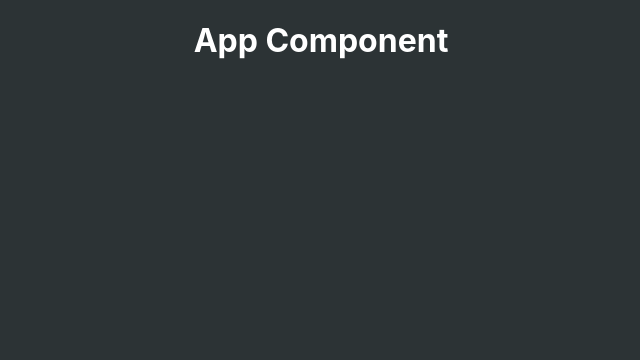
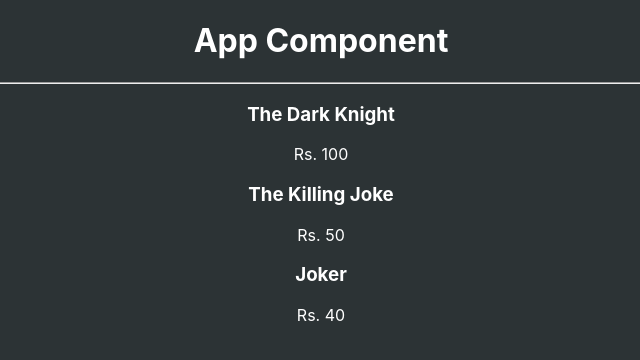
Before and after one commit to aadarshp31/learning-React-Js, a React (Create React App) app in the folder statemanagement/: page / in a window 1280 px wide. Shown: the top 360 px of the page, without its empty margins (319-959 px from the left). Built offline with nearby package versions, Linux system fonts and the light colour scheme.

Commit message:
Created a simple state and props based movie list app with movie as the child component to movielist.

```diff
--- a/statemanagement/public/index.html
+++ b/statemanagement/public/index.html
@@ -10,7 +10,6 @@
       content="Web site created using create-react-app"
     />
     <link rel="apple-touch-icon" href="%PUBLIC_URL%/logo192.png" />
-    <link rel="manifest" href="%PUBLIC_URL%/manifest.json" />
     <title>React App</title>
   </head>
   <body>
--- a/statemanagement/src/App.js
+++ b/statemanagement/src/App.js
@@ -1,9 +1,13 @@
 import React from 'react';
 import './App.css';
+import MovieList from "./components/MovieList"
 
 function App() {
   return (
-    <h1>App Component</h1>
+    <div>
+      <h1>App Component</h1>
+      <MovieList />
+    </div>
   );
 }
 
--- /dev/null
+++ b/statemanagement/src/components/Movie.js
@@ -0,0 +1,12 @@
+import React from "react";
+
+const Movie = ({ name, price }) => {
+	return (
+		<div>
+			<h3>{name}</h3>
+			<p>{price}</p>
+		</div>
+	);
+};
+
+export default Movie;
--- /dev/null
+++ b/statemanagement/src/components/MovieList.js
@@ -0,0 +1,32 @@
+import React, { useState } from "react";
+import Movie from "./Movie";
+
+const MovieList = () => {
+	const [movies, setMovies] = useState([
+		{
+			name: "The Dark Knight",
+			price: "Rs. 100",
+			id: 12345,
+		},
+		{
+			name: "The Killing Joke",
+			price: "Rs. 50",
+			id: 12346,
+		},
+		{
+			name: "Joker",
+			price: "Rs. 40",
+			id: 12347,
+		},
+	]);
+	return (
+		<div>
+			<hr />
+			{movies.map((movie, index) => {
+				return (<Movie name={movie.name} price={movie.price} key={movie.id} />)
+			})}
+		</div>
+	);
+};
+
+export default MovieList;
```
